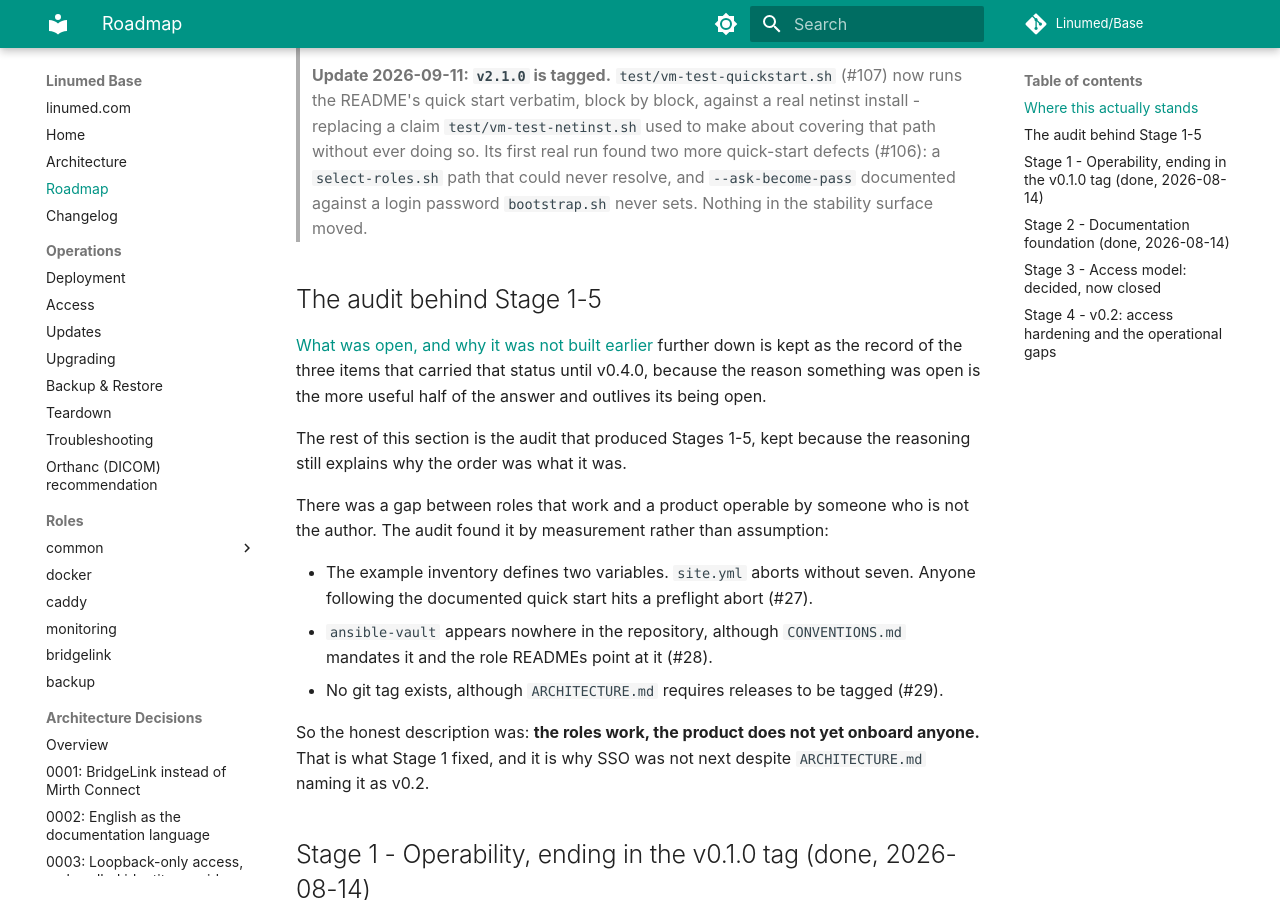
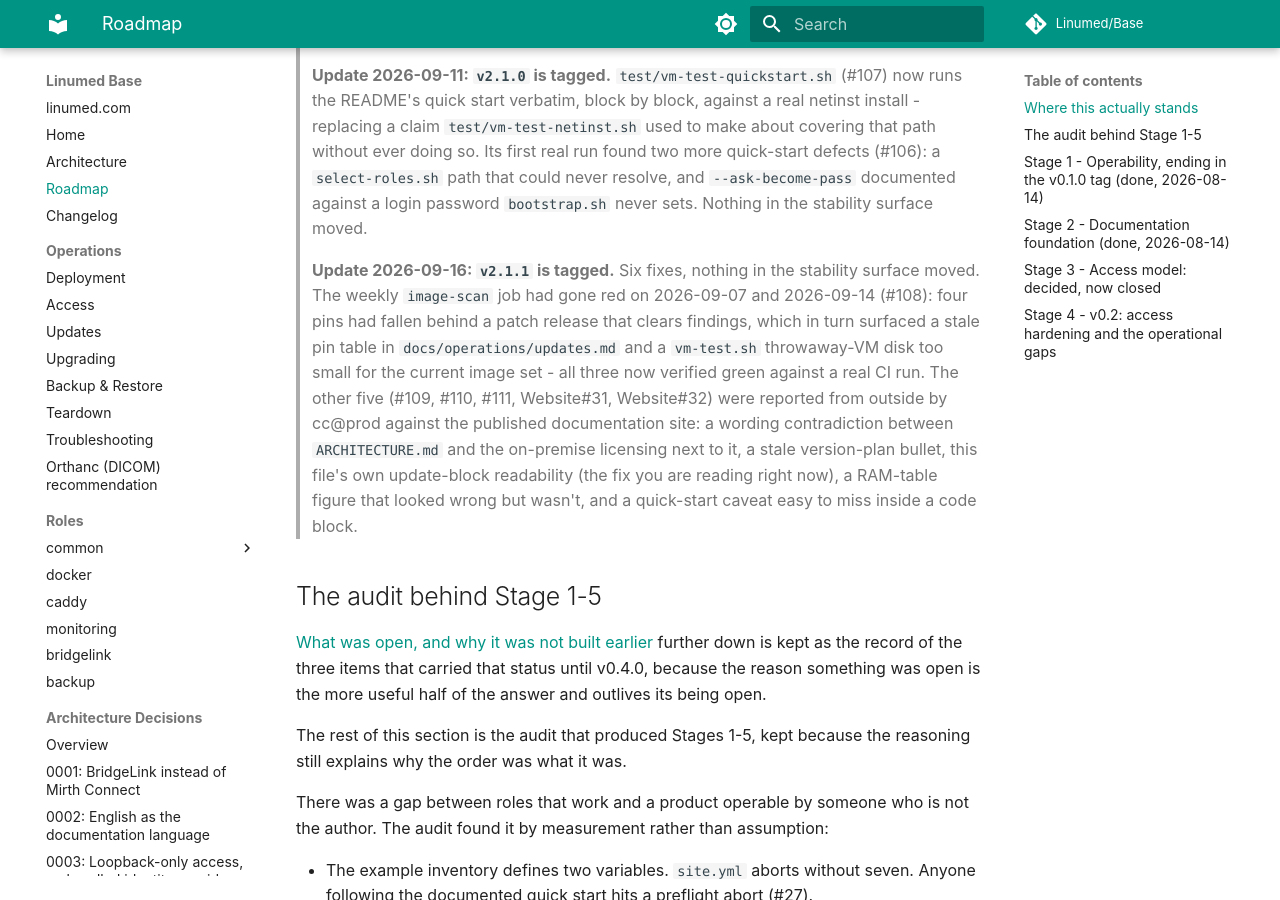
Before and after one commit to Linumed/Base, an MkDocs documentation site: the page built from docs/ROADMAP.md, in a window 1280 px wide and 900 px high, scrolled down 1638 px. Built offline with MkDocs 1.6.1 and Material for MkDocs 9.7.7, drawn with Linux system fonts in a browser that asks for light colours; comment, search, counter and statistics services are not loaded; some of the changed text lies outside the part shown.

Commit message:
Docs: Release v2.1.1 vorbereitet
Unreleased-Einträge (#108, #109, #110, #111, Website#31, Website#32) unter v2.1.1
zusammengefasst, ARCHITECTURE.md und docs/ROADMAP.md mit dem Release-Update
nachgezogen. Kein Rolle-, Variablen- oder Default-Wechsel, den eine laufende Instanz
bemerken würde - die Image-Pin-Bumps sind genau die Bewegung, die ADR 0008 von der
Stabilitätsfläche ausnimmt. Patch-Bump, weil es sechs reale Fixes sind, keine neue
Funktion.

```diff
--- a/docs/ROADMAP.md
+++ b/docs/ROADMAP.md
@@ -9,7 +9,7 @@ Written 2026-08-14, after an audit of the repository against its own stated requ
 
 ## Where this actually stands
 
-**As of 2026-09-11, `v2.1.0`:** six roles - `common`, `docker`, `caddy`, `monitoring`,
+**As of 2026-09-16, `v2.1.1`:** six roles - `common`, `docker`, `caddy`, `monitoring`,
 `bridgelink` and `backup` - implemented, VM-tested and idempotent. The surface named in
 [ADR 0008](adr/0008-what-the-v1-0-stability-guarantee-covers.md) carries a stability
 guarantee; `v2.0.0` is what a breach of it costs, five days after `v1.0.0`
@@ -76,6 +76,18 @@ itself.
 > `select-roles.sh` path that could never resolve, and `--ask-become-pass` documented
 > against a login password `bootstrap.sh` never sets. Nothing in the stability surface
 > moved.
+>
+> **Update 2026-09-16: `v2.1.1` is tagged.** Six fixes, nothing in the stability surface
+> moved. The weekly `image-scan` job had gone red on 2026-09-07 and 2026-09-14 (#108):
+> four pins had fallen behind a patch release that clears findings, which in turn
+> surfaced a stale pin table in `docs/operations/updates.md` and a `vm-test.sh`
+> throwaway-VM disk too small for the current image set - all three now verified green
+> against a real CI run. The other five (#109, #110, #111, Website#31, Website#32) were
+> reported from outside by cc@prod against the published documentation site: a wording
+> contradiction between `ARCHITECTURE.md` and the on-premise licensing next to it, a
+> stale version-plan bullet, this file's own update-block readability (the fix you are
+> reading right now), a RAM-table figure that looked wrong but wasn't, and a quick-start
+> caveat easy to miss inside a code block.
 
 ## The audit behind Stage 1-5
 
```
Also changed, not shown: ARCHITECTURE.md (+10 -0 lines), CHANGELOG.md (+18 -0 lines).
